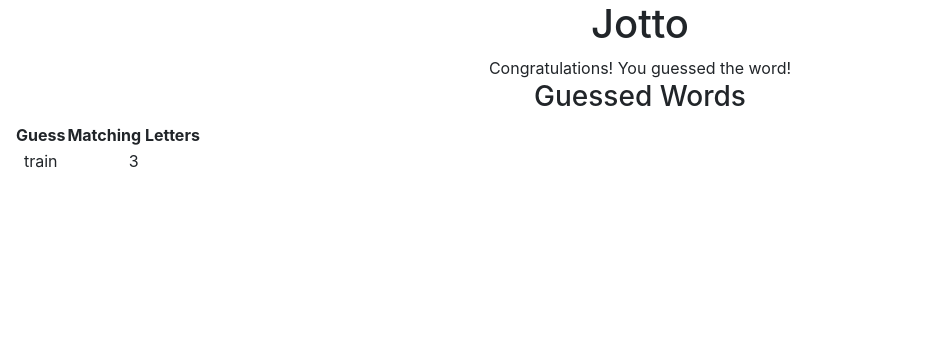
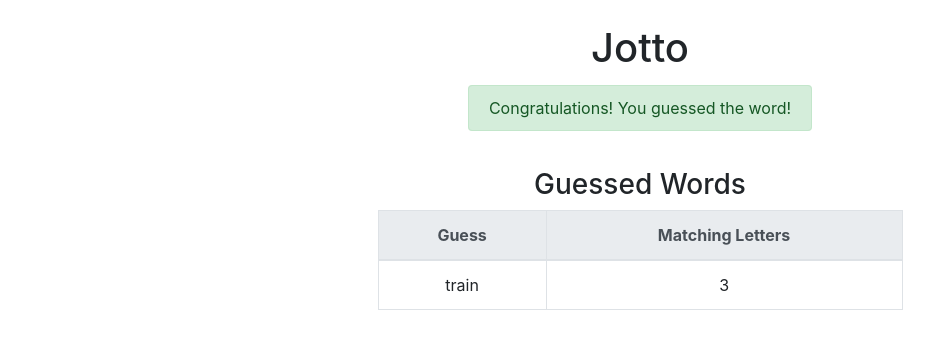
Before and after one commit to kboul/jotto, a React (Create React App) app in the folder portal/: page / in a window 1280 px wide. Shown: the top 348 px of the page, without its empty margins (0-950 px from the left). Built offline with nearby package versions, Linux system fonts and the light colour scheme.

Commit message:
Fix style on App, Congrats, GuessedWords comps on portal

```diff
--- a/portal/src/components/App.jsx
+++ b/portal/src/components/App.jsx
@@ -4,9 +4,9 @@ import GuessedWords from './GuessedWords';
 
 const App = () => {
     return (
-        <div className="container-fluid">
+        <div className="container">
             <div className="text-center">
-                <h1>Jotto</h1>
+                <h1 className="my-4">Jotto</h1>
                 <Congrats success={true} />
                 <GuessedWords
                     guessedWords={[
--- a/portal/src/components/Congrats.jsx
+++ b/portal/src/components/Congrats.jsx
@@ -4,7 +4,7 @@ import PropTypes from 'prop-types';
 const Congrats = ({ success }) => {
     return success ? (
         <div data-test="component-congrats">
-            <span data-test="congrats-message">
+            <span data-test="congrats-message" className="alert alert-success">
                 Congratulations! You guessed the word!
             </span>
         </div>
--- a/portal/src/components/GuessedWords.jsx
+++ b/portal/src/components/GuessedWords.jsx
@@ -6,15 +6,17 @@ const GuessedWords = ({ guessedWords }) => {
 
     !guessedWords.length
         ? (contents = (
-              <div data-test="guess-instructions">
+              <div
+                  data-test="guess-instructions"
+                  className="alert alert-danger">
                   Try to guess the secret word
               </div>
           ))
         : (contents = (
               <div data-test="guessed-words">
                   <h3>Guessed Words</h3>
-                  <table>
-                      <thead>
+                  <table className="table table-bordered">
+                      <thead className="thead-light">
                           <tr>
                               <th>Guess</th>
                               <th>Matching Letters</th>
@@ -34,7 +36,13 @@ const GuessedWords = ({ guessedWords }) => {
               </div>
           ));
 
-    return <div data-test="component-guessed-words">{contents}</div>;
+    return (
+        <div
+            data-test="component-guessed-words"
+            className="col-md-6 offset-md-3 mt-5">
+            {contents}
+        </div>
+    );
 };
 
 GuessedWords.propTypes = {
```
